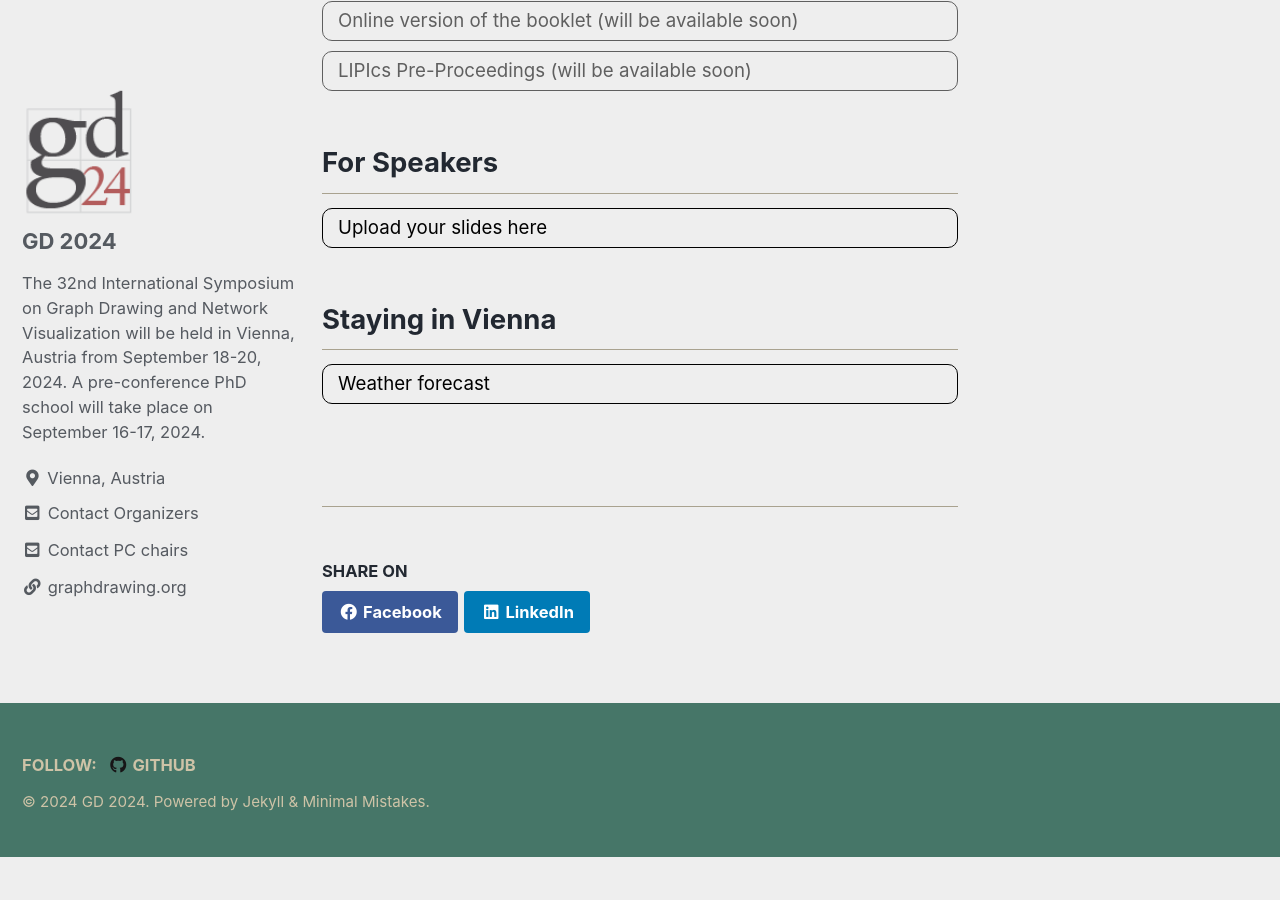
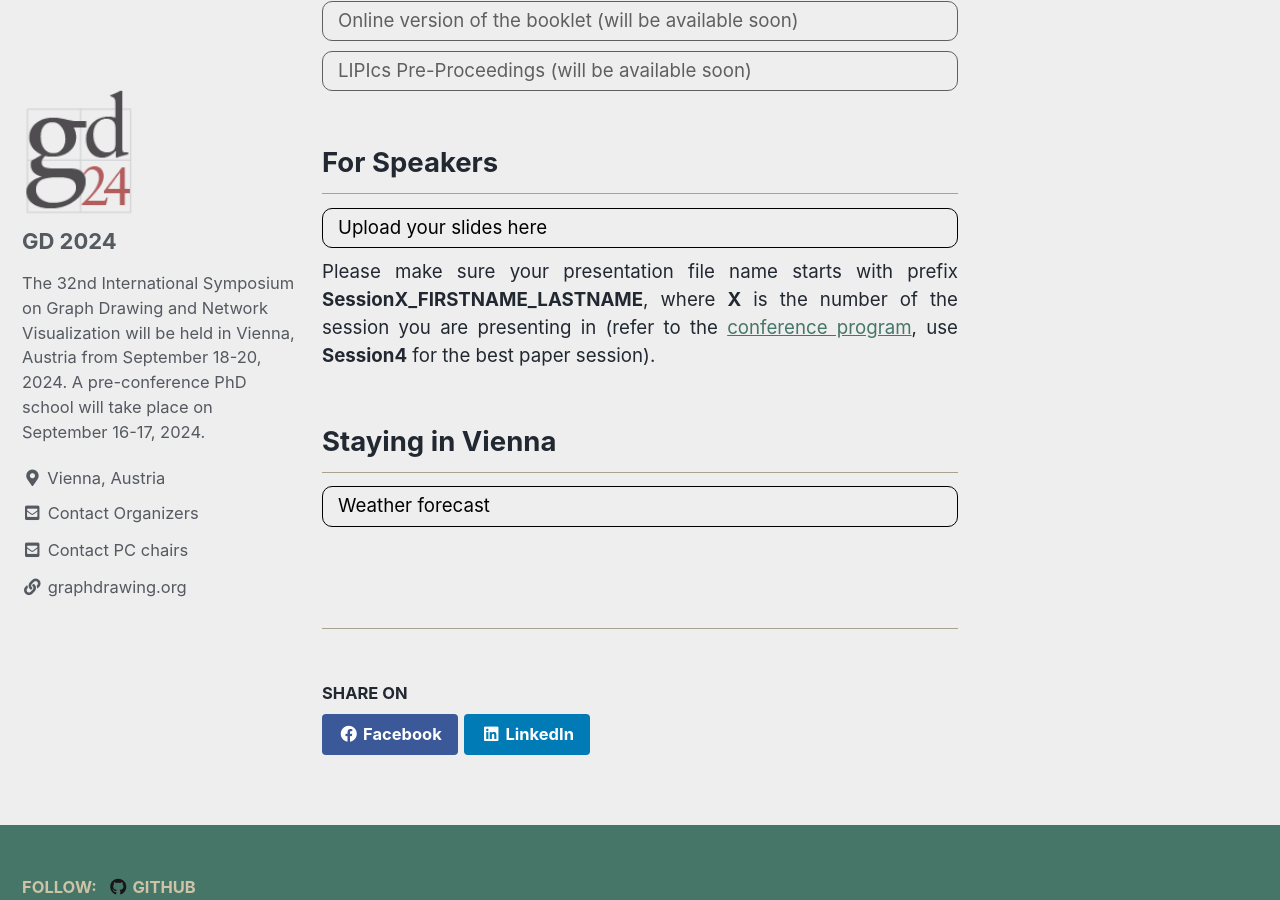
Before and after one commit to graphdrawing/gd2024, a Jekyll site: the page built from pages/links.md, in a window 1280 px wide and 900 px high, scrolled down 592 px. Built offline with Jekyll 4.4.1, drawn with Linux system fonts in a browser that asks for light colours; cached includes are drawn as plain includes; before the commit the page ends 1450 px from its top, so only the background shows below that.

Commit message:
add information for upload link

```diff
--- a/pages/links.md
+++ b/pages/links.md
@@ -43,6 +43,7 @@ header:
 
 ## For Speakers
 <a href="https://owncloud.tuwien.ac.at/index.php/s/AakVK0qnLV1hPEr" target="_blank" class="link" >Upload your slides here</a>
+Please make sure your presentation file name starts with prefix **SessionX_FIRSTNAME_LASTNAME**, where **X** is the number of the session you are presenting in (refer to the [conference program](/pages/program), use **Session4** for the best paper session).
 
 ## Staying in Vienna
 <a href="https://weather.com/weather/today/l/243ca5c89c465ae544650e5ca367708ff3254e618d74f7e62fae8f7f3005bb93" target="_blank" class="link">Weather forecast</a>
```
